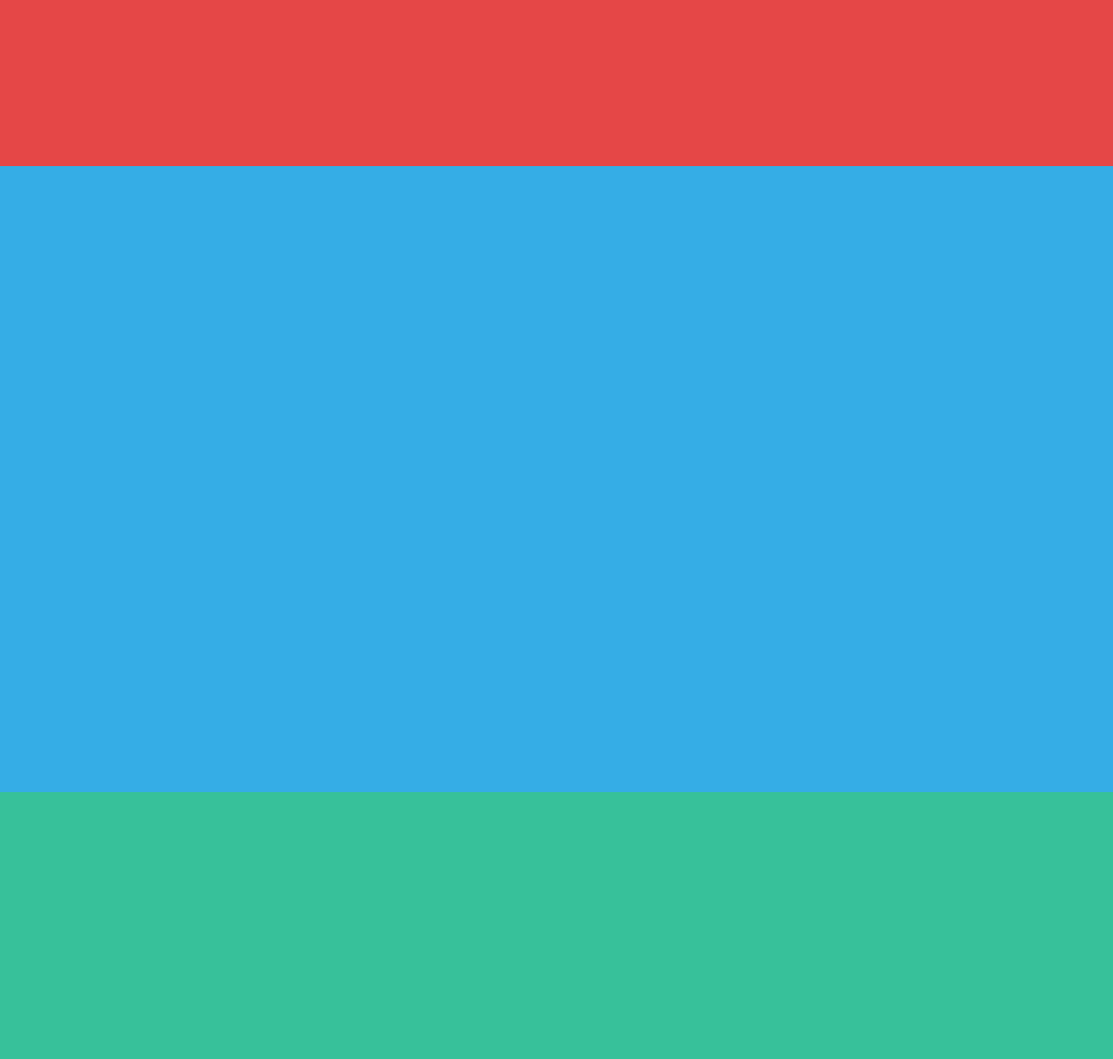
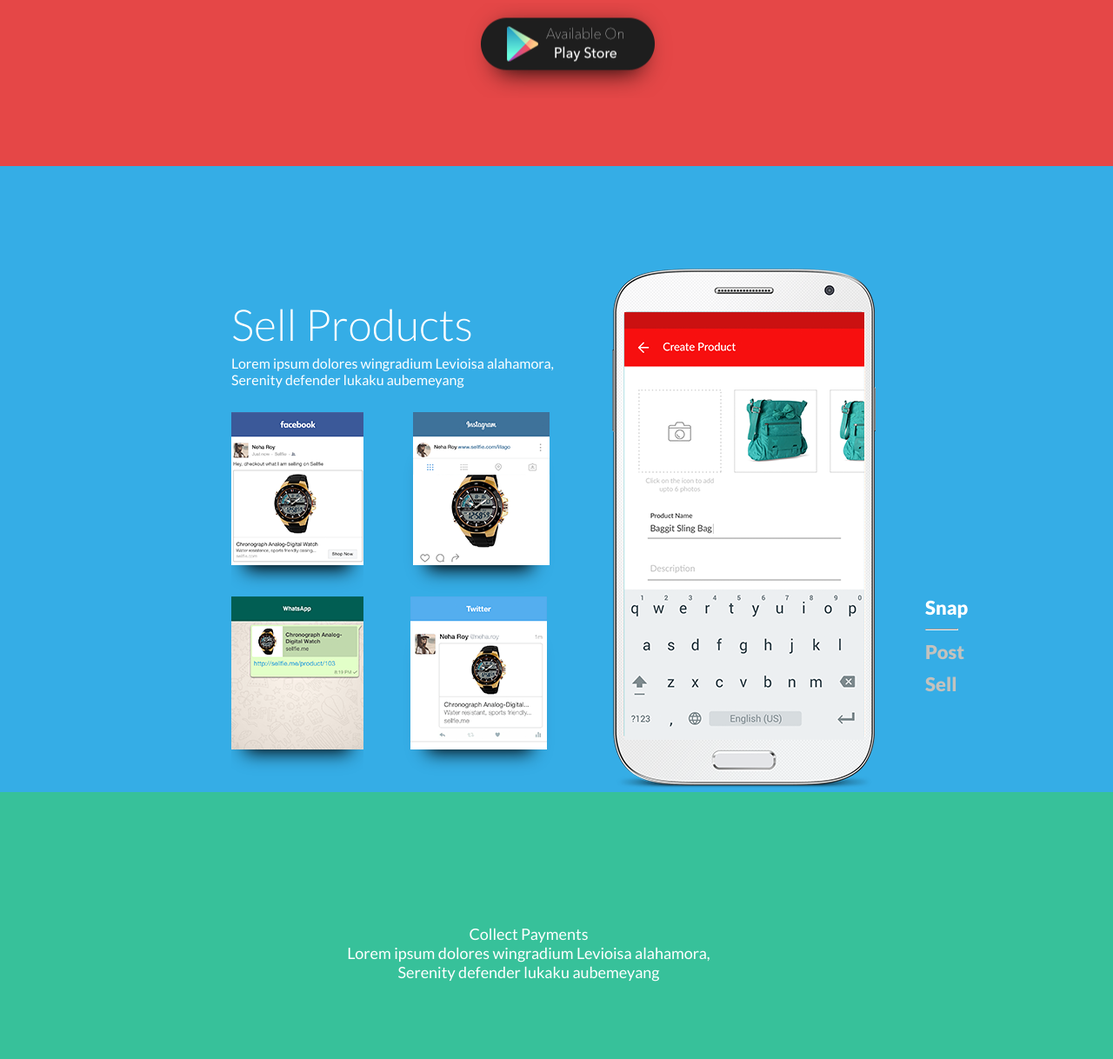
Before and after one commit to AnonyXcali/the_minimalist_project, a plain HTML site: page index.html in a window 1280 px wide. Shown: the part 643-1861 px from the top of the page at 87% size. Drawn offline with Linux system fonts and the light colour scheme.

Commit message:
skeleton created

```diff
--- a/index.html
+++ b/index.html
@@ -32,16 +32,77 @@
             <p>Download the app or sign up</p>
            </div>
 
+           <div id="playstore">
+
+                   <div id="playstoreImg">
+
+                   </div>
+
+
+           </div>
+
 
 
        </div>
 
        <div id="container2">
 
+           <div id="phoneImage">
+
+           </div>
+
+           <div id="sellDescription">
+
+               <p>Sell Products</p>
+               <p>Lorem ipsum dolores wingradium Levioisa alahamora,</p>
+               <p>Serenity defender lukaku aubemeyang</p>
+
+           </div>
+
+
+
+               <div id="app1">
+
+               </div>
+
+               <div id="app2">
+
+
+               </div>
+
+               <div id="app3">
+
+               </div>
+
+
+               <div id="app4">
+
+
+               </div>
+
+
+               <div id="sideDesc">
+
+                    <p>Snap</p>
+                    <hr style="color:white;">
+                    <p class="inac">Post</p>
+                    <p class="inac">Sell</p>
+
+
+               </div>
+
 
        </div>
 
        <div id="container3">
+
+           <div id="clctPaymnt">
+               <p>Collect Payments</p>
+                <p>Lorem ipsum dolores wingradium Levioisa alahamora,</p>
+               <p>Serenity defender lukaku aubemeyang</p>
+           </div>
+
+
 
 
        </div>
--- a/main.css
+++ b/main.css
@@ -1,5 +1,4 @@
- @import url('https://fonts.googleapis.com/css?family=Lato');
-
+ @import url('https://fonts.googleapis.com/css?family=Lato:300,400,900');
 
 html, body, body div, span, object, iframe, h1, h2, h3, h4, h5, h6, p, blockquote, pre, abbr, address, cite, code, del, dfn, em, img, ins, kbd, q, samp, small, strong, sub, sup, var, b, i, dl, dt, dd, ol, ul, li, fieldset, form, label, legend, table, caption, tbody, tfoot, thead, tr, th, td, article, aside, figure, footer, header, hgroup, menu, nav, section, time, mark, audio, video {
     margin: 0;
@@ -78,6 +77,7 @@ html, body, body div, span, object, iframe, h1, h2, h3, h4, h5, h6, p, blockquot
         font-size: 50px;
         font-weight: 900;
         text-align: center;
+        margin-left:-23px;
     }
 
     #container1 #content2{
@@ -87,14 +87,119 @@ html, body, body div, span, object, iframe, h1, h2, h3, h4, h5, h6, p, blockquot
     font-size: 18px;
     font-weight: 400;
     text-align: center;
+    margin-left:-23px;
+
+    }
+
+    #container1 #playstore{
+        grid-column:13/24;
+        grid-row:15/25;
+        margin-left:-23px;
+    }
+
+    #playstoreImg{
+        background: url('assets/playStore.png') center no-repeat;
+        height: 110px;
+
+
     }
 
     #container2{
         background-color: #35ade6;
     }
 
+    #container2 #phoneImage{
+        grid-column: 18/29;
+        grid-row:5/5;
+        background:url('assets/container2bigPhone.png') center no-repeat;
+        height :600px;
+        width:auto;
+        margin-top: -35px;
+    }
+
+    #container2 #sellDescription{
+
+        grid-row:5/10;
+        grid-column:8/18;
+        color:white;
+
+    }
+
+    #container2 #sellDescription p:nth-child(1){
+        font-size:  50px;
+        font-weight: 300;
+
+    }
+    #container2 #sellDescription p:nth-child(2){
+        margin-top:5px;
+        font-weight: 400;
+
+    }
+
+    #app1,#app2{
+        grid-row:8/9;
+        height:215px;
+        margin-top: 13px;
+
+    }
+
+    #app3,#app4{
+        grid-row : 14/15;
+        height:215px;
+    }
+
+    #app1{
+        grid-column: 8/12;
+        background:url('assets/fb.png') center no-repeat;
+    }
+
+    #app2{
+        grid-column: 11/20;
+        background: url('assets/instagram.png') center no-repeat;
+    }
+
+    #app3{
+        grid-column : 8/12;
+        background: url('assets/whatsapp.png') center no-repeat;
+    }
+
+    #app4{
+        grid-column: 11/20;
+        background:url('assets/twitter.png') center no-repeat;
+    }
+
+    #sideDesc{
+        grid-column: 29/29;
+        grid-row:14/15;
+        color:#ffffff;
+        font-size: 22px;/* Approximation due to font substitution */
+        font-weight: 900;
+        text-align: justify;
+    }
+
+
+
+    #sideDesc .inac{
+        margin-top:10px;
+        color:rgb(195, 194, 190);
+
+    }
+
+
+
     #container3{
         background-color:  #37c19a ;
+    }
+
+
+    #container3 #clctPaymnt{
+        grid-column: 11/23;
+        grid-row:5/9;
+        font-family: Lato;
+        color:#ffffff;
+        font-size: 18px;/* Approximation due to font substitution */
+        font-weight: 400;
+        text-align: center;
     }
 
 
```
Also changed, not shown: assets/container2bigPhone.png (added), assets/fb.png (added), assets/instagram.png (added), assets/playStore.png (added), assets/twitter.png (added), assets/whatsapp.png (added).
